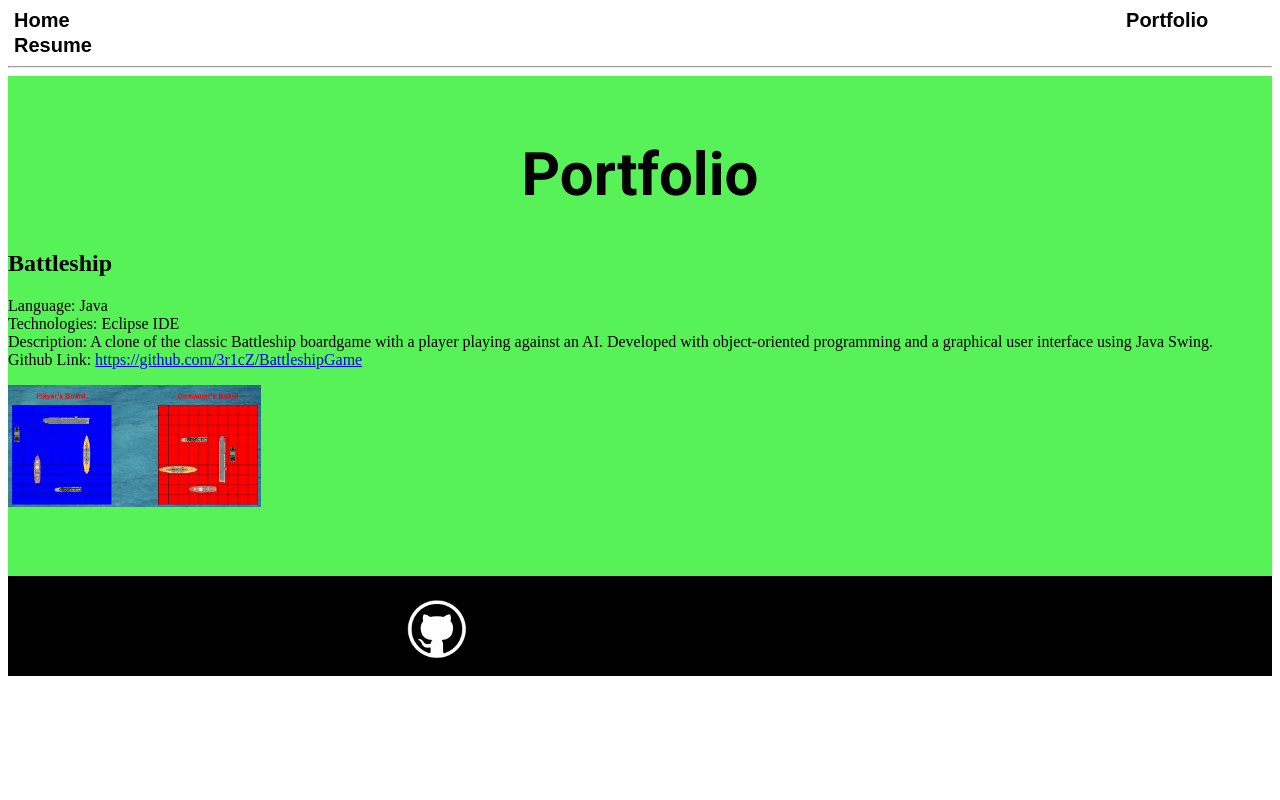
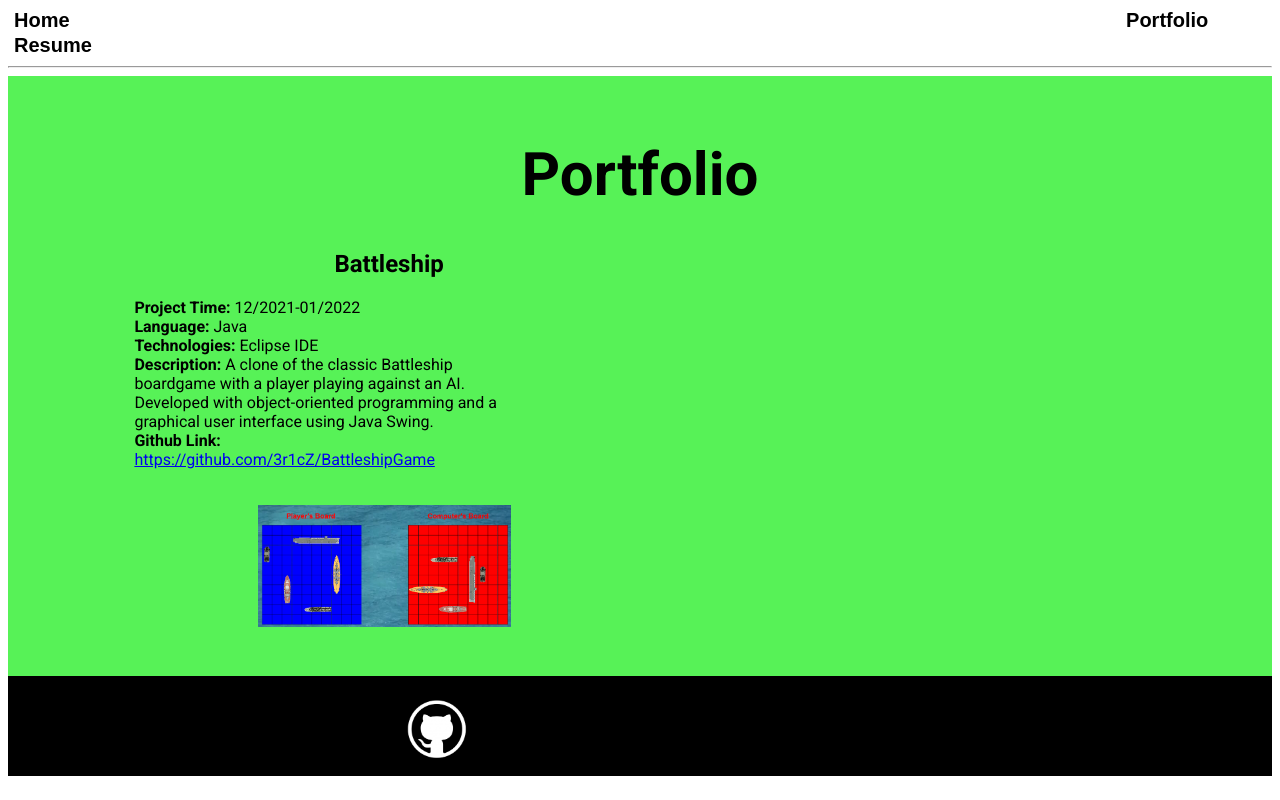
Before and after one commit to 3r1cZ/Personal-Website, a plain HTML site: page portfolio.html in a window 1280 px wide. Drawn offline with Linux system fonts and the light colour scheme.

Commit message:
complete styling of battleship portfolio

```diff
--- a/portfolio.html
+++ b/portfolio.html
@@ -40,15 +40,16 @@
                     Portfolio
                 </h1>
             </div>
-            <div>
-                <h2>
+            <div class="battleship-container">
+                <h2 class="project-title">
                     Battleship
                 </h2>
                 <p>
-                    Language: Java
-                    <br>Technologies: Eclipse IDE
-                    <br>Description: A clone of the classic Battleship boardgame with a player playing against an AI. Developed with object-oriented programming and a graphical user interface using Java Swing.
-                    <br>Github Link: <a href="https://github.com/3r1cZ/BattleshipGame" target="_blank">https://github.com/3r1cZ/BattleshipGame</a>
+                    <strong>Project Time:</strong> 12/2021-01/2022
+                    <br><strong>Language:</strong> Java
+                    <br><strong>Technologies:</strong> Eclipse IDE
+                    <br><strong>Description:</strong> A clone of the classic Battleship boardgame with a player playing against an AI. Developed with object-oriented programming and a graphical user interface using Java Swing.
+                    <br><strong>Github Link:</strong> <a href="https://github.com/3r1cZ/BattleshipGame" target="_blank">https://github.com/3r1cZ/BattleshipGame</a>
                 </p>
             </div>
             <div>
--- a/styles_portfolio.css
+++ b/styles_portfolio.css
@@ -1,7 +1,18 @@
 .intro-portfolio {
     background-color: rgb(87, 242, 87);
-    height: 500px;
+    height: 600px;
 }
+
+.battleship-container{
+    margin: 30px 750px 0px 10%;
+    font-family: Roboto;
+}
+
 .logo-battleship {
     width: 20%;
+    margin: 20px 30px  0px 250px;
 }
+
+.project-title{
+    margin-left: 200px;
+}
```
